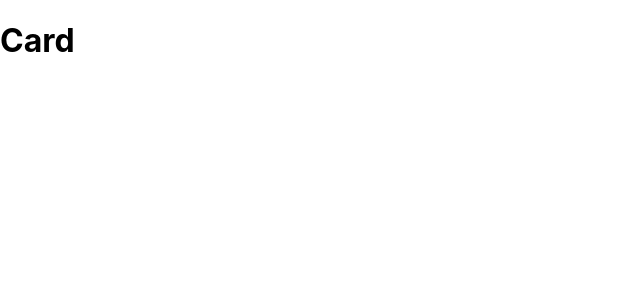
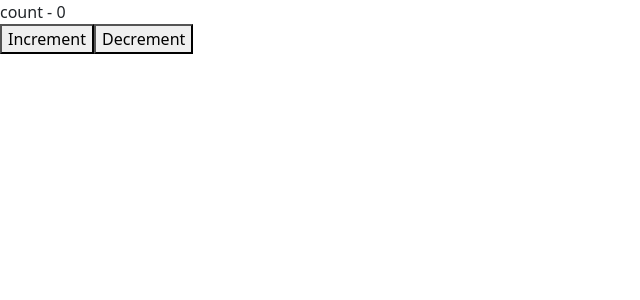
Before and after one commit to shahnewaz171/spacegen-redux, a React (Create React App) app: page / in a window 1280 px wide. Shown: the top 300 px of the page, without its empty margins (0-640 px from the left). Built offline with nearby package versions, Linux system fonts and the light colour scheme.

Commit message:
did setup redux-toolkit and bootstrap5

```diff
--- a/package.json
+++ b/package.json
@@ -7,7 +7,8 @@
     "@testing-library/jest-dom": "^5.11.4",
     "@testing-library/react": "^11.1.0",
     "@testing-library/user-event": "^12.1.10",
-    "eslint-plugin-import": "2.22.1",
+    "bootstrap": "^5.1.2",
+    "eslint-plugin-import": "^2.24.2",
     "eslint-plugin-jsx-a11y": "6.4.1",
     "eslint-plugin-react": "7.21.5",
     "eslint-plugin-react-hooks": "1.7.0",
@@ -44,10 +45,11 @@
     ]
   },
   "devDependencies": {
-    "eslint": "7.2.0",
+    "eslint": "7.32.0",
     "eslint-config-airbnb": "18.2.1",
     "eslint-config-node": "^4.1.0",
     "eslint-config-prettier": "^8.3.0",
+    "eslint-plugin-import-helpers": "^1.1.0",
     "eslint-plugin-node": "^11.1.0",
     "eslint-plugin-prettier": "^4.0.0",
     "prettier": "^2.4.1"
--- a/src/App.js
+++ b/src/App.js
@@ -1,5 +1,6 @@
 
 import React from 'react';
+import '../node_modules/bootstrap/dist/css/bootstrap.min.css';
 import Card from './components/Card';
 
 function App() {
--- a/src/components/Card.js
+++ b/src/components/Card.js
@@ -1,10 +1,18 @@
 import React from 'react';
+import { useDispatch, useSelector } from 'react-redux';
+import { decrement, increment } from '../redux/reducers/counterReducer';
 
 const Card = () => {
+    const count = useSelector((state) => state.counter);
+    console.log(count);
+
+    const dispatch = useDispatch();
 
     return (
-        <div>
-            <h1>Card</h1>
+        <div className="mb-5">
+            <div>count - {count.count}</div>
+            <button type="button" onClick={() => dispatch(increment())} >Increment</button>
+            <button type="button" onClick={() => dispatch(decrement())}>Decrement</button>
         </div>
     );
 };
--- a/src/components/redux/reducers/reducer.js
+++ /dev/null
@@ -1,12 +0,0 @@
-const initialState = 0;
-
-const reducer = (state = initialState, action) => {
-    switch(action.type) {
-        case 'ADD':
-            return state;
-        default:
-            return state;
-    }
-}
-
-export default reducer;
--- a/src/components/redux/reducers/rootReducer.js
+++ /dev/null
@@ -1,8 +0,0 @@
-import { combineReducers } from "redux";
-import reducer from "./reducer";
-
-const rootRenderer = combineReducers({
-    reducer
-})
-
-export default rootRenderer;
--- a/src/components/redux/store.js
+++ /dev/null
@@ -1,7 +0,0 @@
-import { createStore } from "redux";
-import { composeWithDevTools } from "redux-devtools-extension";
-import rootRenderer from "./reducers/rootReducer";
-
-const store = createStore(rootRenderer, composeWithDevTools());
-
-export default store;
--- /dev/null
+++ b/src/redux/reducers/counterReducer.js
@@ -0,0 +1,19 @@
+import { createSlice } from "@reduxjs/toolkit";
+
+const counterSlice = createSlice({
+    name: 'counter',
+    initialState: {
+        count: 0
+    },
+    reducers: {
+        increment: (state) => {
+            state.count += 1
+        },
+        decrement(state) {
+            state.count > 0 ? state.count -= 1 : state
+        }
+    }
+})
+
+export const { increment, decrement } = counterSlice.actions
+export default counterSlice.reducer
--- /dev/null
+++ b/src/redux/store.js
@@ -0,0 +1,8 @@
+import { configureStore } from "@reduxjs/toolkit";
+import counterReducer from "./reducers/counterReducer";
+
+export default configureStore({
+    reducer: {
+        counter: counterReducer
+    }
+})
```
Also changed, not shown: src/index.js (+5 -4 lines), .eslintrc.json, 1 other file (tests, documents, lock files or other folders).
